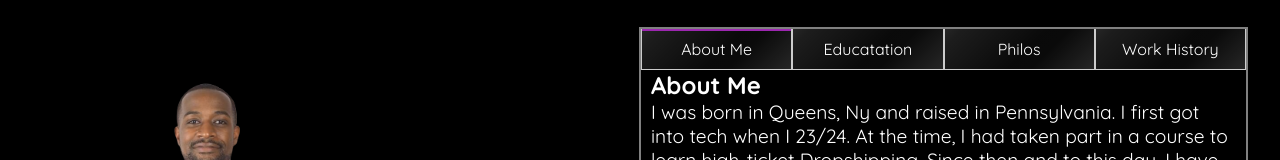
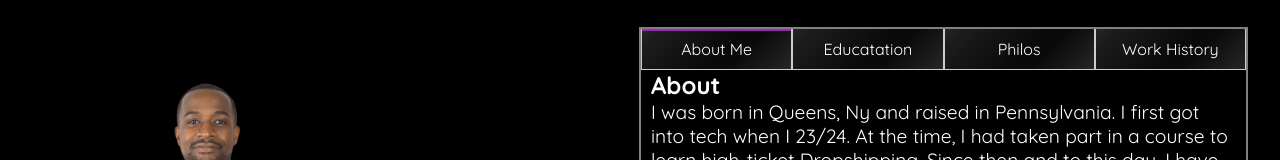
Before and after one commit to michaelhunter555/mikes-portfolio, a React (Create React App) app: page /about in a window 1280 px wide. Shown: the part 515-675 px from the top of the page. Built offline with nearby package versions, Linux system fonts and the light colour scheme.

Commit message:
Rename Tabs

```diff
--- a/src/components/TabContainer.js
+++ b/src/components/TabContainer.js
@@ -53,7 +53,7 @@ const TabContainer = (props) => {
                 : "content-tab-inner"
             }
           >
-            <h2> About Me</h2>
+            <h2> About</h2>
             <p>
               I was born in Queens, Ny and raised in Pennsylvania. I first got
               into tech when I 23/24. At the time, I had taken part in a course
@@ -70,7 +70,7 @@ const TabContainer = (props) => {
                 : "content-tab-inner"
             }
           >
-            <h2>Education</h2>
+            <h2>School</h2>
             <p>
               <b>formal:</b>
             </p>
@@ -118,7 +118,7 @@ const TabContainer = (props) => {
                 : "content-tab-inner"
             }
           >
-            <h2>Work History</h2>
+            <h2>Employed</h2>
             <p>2012 - 2015: English Teacher - Highschool</p>
             <p>2015 - 2021: Owner/Manager - ProFitnessDeals.com</p>
             <p>
```
